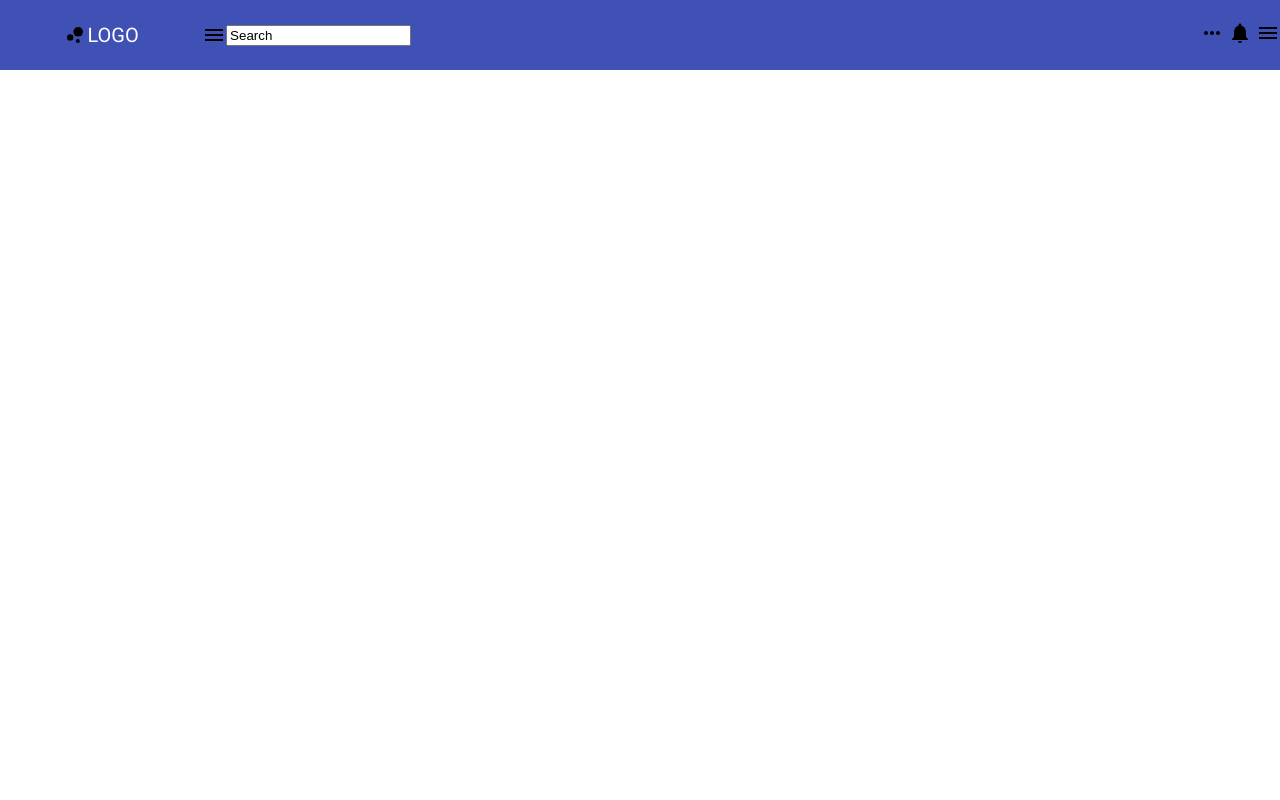
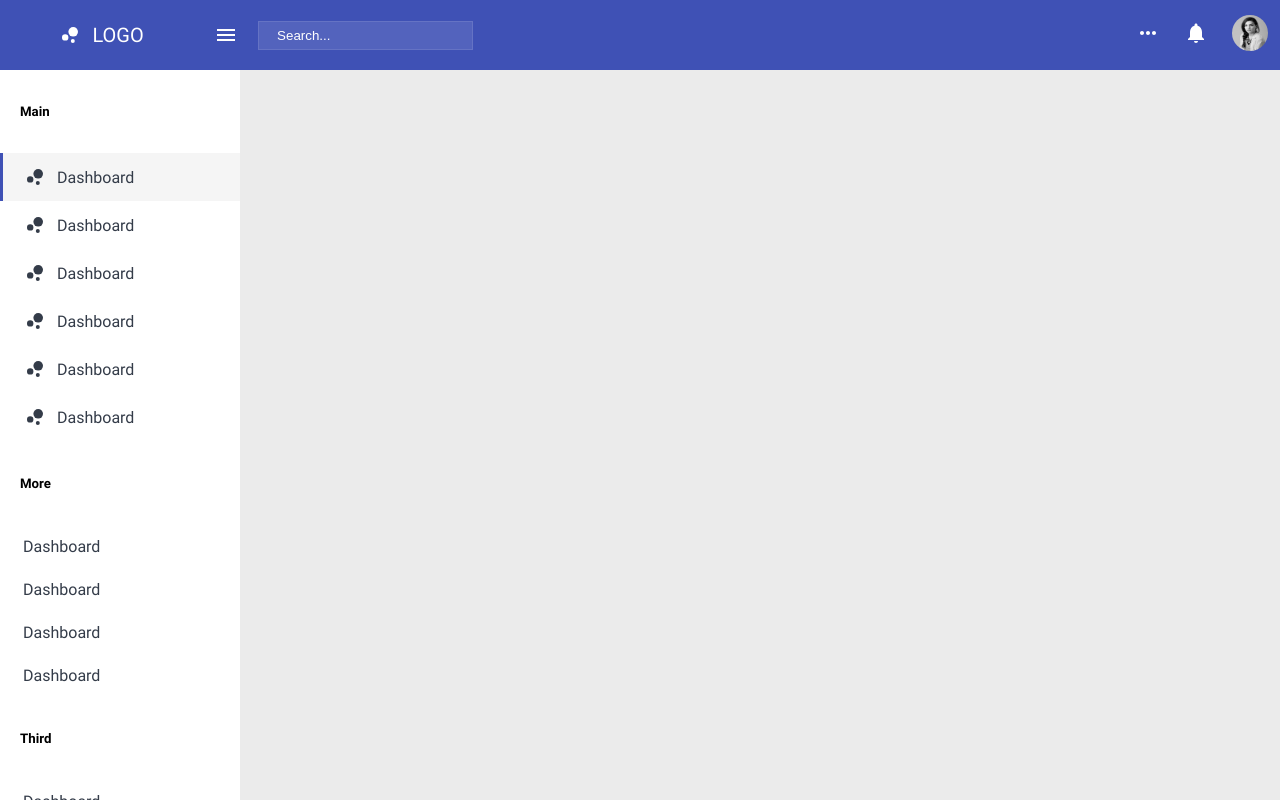
Before and after one commit to SmilingHangman/admin_panel_ui, a website built with webpack: page public/index.html in a window 1280 px wide. Built offline with nearby package versions, Linux system fonts and the light colour scheme.

Commit message:
some more job done

```diff
--- a/Gruntfile.js
+++ b/Gruntfile.js
@@ -18,11 +18,45 @@ module.exports = function(grunt) {
         },
       },
     },
+
+    svg_sprite: {
+			generate: {
+				cwd: 'web/assets/vendor/material-design-icons',
+				src: [
+					// 'content/svg/production/ic_add_24px.svg',
+					'../../../../public/assets/img/ic_dots_24px.svg',
+					'../../../../public/assets/img/ic_logo_24px.svg',
+					'../../../../public/assets/img/ic_menu_24px.svg',
+					'../../../../public/assets/img/ic_notification_24px.svg',
+
+				],
+				dest: 'src/sprites',
+
+				options: {
+					shape: {
+						id: {
+							generator: function(filename) {
+								var id = filename.match(/ic_(\w+)_\d+/);
+								return id[1];
+							}
+						},
+					},
+					mode: {
+						symbol: {
+							dest: ''
+						}
+					}
+				}
+			}
+		}
+
+
   });
 
   [
     'grunt-contrib-compass',
-    'grunt-contrib-watch'
+    'grunt-contrib-watch',
+    'grunt-svg-sprite'
   ].forEach(grunt.loadNpmTasks);
 
   grunt.registerTask('default', ['compass']);
--- a/package.json
+++ b/package.json
@@ -19,8 +19,10 @@
   "devDependencies": {
     "css-loader": "^3.2.0",
     "grunt": "^1.0.4",
+    "grunt-assemble": "^0.6.3",
     "grunt-contrib-compass": "^1.1.1",
     "grunt-contrib-watch": "^1.1.0",
+    "grunt-svg-sprite": "^1.5.0",
     "node-sass": "^4.12.0",
     "sass": "^1.23.0-module.beta.1",
     "sass-loader": "^8.0.0",
--- a/public/index.html
+++ b/public/index.html
@@ -14,22 +14,114 @@
     <nav>
         <div class="nav-logo">
             <a href="#">
-                <img src="assets/img/ic_logo.svg" alt="">
+                <svg>
+                    <use xlink:href="#logo"></use>
+                </svg>
                 <span>LOGO</span>
             </a>
         </div>
         <div class="nav-menu">
             <div class="nav-menu__left">
-                <img src="assets/img/burger.svg" alt="">
-                <input type="text" name="" value="Search">
+                <svg>
+                    <use xlink:href="#menu"></use>
+                </svg>
+                <input type="text" name="Search" placeholder="Search...">
             </div>
             <ul class="nav-menu__list">
-                <li><a href="#"><img src="assets/img/ic_dots.svg" alt=""></a></li>
-                <li><a href="#"><img src="assets/img/notification.svg" alt=""></a></li>
-                <li><a href="#"><img src="assets/img/burger.svg" alt=""></a></li>
+                <li><a href="#">
+                        <svg>
+                            <use xlink:href="#dots"></use>
+                        </svg>
+                    </a></li>
+                <li><a href="#">
+                        <svg>
+                            <use xlink:href="#notification"></use>
+                        </svg>
+                    </a></li>
+                <li><a href="#">
+                        <img class="img-circle" src="assets/img/portrait.png">
+                    </a></li>
             </ul>
         </div>
     </nav>
+
+    <div class="sidenav">
+        <div class="sidenav-divider">
+            <h5 class="sidenav__title">Main</h5>
+            <ul class="sidenav__list">
+                <li class="active">
+                    <a href="#"><svg><use xlink:href="#logo"></use></svg>Dashboard</a>
+                </li>
+                <li>
+                    <a href="#"><svg><use xlink:href="#logo"></use></svg>Dashboard</a>
+                </li>
+                <li>
+                    <a href="#"><svg><use xlink:href="#logo"></use></svg>Dashboard</a>
+                </li>
+                <li>
+                    <a href="#"><svg><use xlink:href="#logo"></use></svg>Dashboard</a>
+                </li>
+                <li>
+                    <a href="#"><svg><use xlink:href="#logo"></use></svg>Dashboard</a>
+                </li>
+                <li>
+                    <a href="#"><svg><use xlink:href="#logo"></use></svg>Dashboard</a>
+                </li>
+            </ul>
+            <h5 class="sidenav__title">More</h5>
+            <ul class="sidenav__list">
+                <li>
+                    <a href="#">Dashboard</a>
+                </li>
+                <li>
+                    <a href="#">Dashboard</a>
+                </li>
+                <li>
+                    <a href="#">Dashboard</a>
+                </li>
+                <li>
+                    <a href="#">Dashboard</a>
+                </li>
+            </ul>
+            <h5 class="sidenav__title">Third</h5>
+            <ul class="sidenav__list">
+                <li>
+                    <a href="#">Dashboard</a>
+                </li>
+                <li>
+                    <a href="#">Dashboard</a>
+                </li>
+                <li>
+                    <a href="#">Dashboard</a>
+                </li>
+            </ul>
+        </div>
+    </div>
+
+    <div>
+        <?xml version="1.0" encoding="utf-8"?><svg xmlns="http://www.w3.org/2000/svg"
+            xmlns:xlink="http://www.w3.org/1999/xlink">
+            <symbol viewBox="0 0 24 24" id="dots" xmlns="http://www.w3.org/2000/svg">
+                <path d="M0 0h24v24H0z" fill="none" />
+                <path
+                    d="M6 10c-1.1 0-2 .9-2 2s.9 2 2 2 2-.9 2-2-.9-2-2-2zm12 0c-1.1 0-2 .9-2 2s.9 2 2 2 2-.9 2-2-.9-2-2-2zm-6 0c-1.1 0-2 .9-2 2s.9 2 2 2 2-.9 2-2-.9-2-2-2z" />
+            </symbol>
+            <symbol viewBox="0 0 24 24" id="logo" xmlns="http://www.w3.org/2000/svg">
+                <path fill="none" d="M0 0h24v24H0z" />
+                <circle cx="7.2" cy="14.4" r="3.2" />
+                <circle cx="14.8" cy="18" r="2" />
+                <circle cx="15.2" cy="8.8" r="4.8" />
+            </symbol>
+            <symbol viewBox="0 0 24 24" id="menu" xmlns="http://www.w3.org/2000/svg">
+                <path d="M0 0h24v24H0z" fill="none" />
+                <path d="M3 18h18v-2H3v2zm0-5h18v-2H3v2zm0-7v2h18V6H3z" />
+            </symbol>
+            <symbol viewBox="0 0 24 24" id="notification" xmlns="http://www.w3.org/2000/svg">
+                <path
+                    d="M12 22c1.1 0 2-.9 2-2h-4a2 2 0 002 2zm6-6v-5c0-3.07-1.64-5.64-4.5-6.32V4c0-.83-.67-1.5-1.5-1.5s-1.5.67-1.5 1.5v.68C7.63 5.36 6 7.92 6 11v5l-2 2v1h16v-1l-2-2z" />
+            </symbol>
+        </svg>
+    </div>
 </body>
 
 </html>
--- a/src/assets/style/_navbar.scss
+++ b/src/assets/style/_navbar.scss
@@ -1,6 +1,9 @@
 nav {
     background: $main-color;
     display: flex;
+    svg {
+        fill: #ffffff;
+    }
 }
 
 .nav-logo {
@@ -18,6 +21,9 @@ nav {
         font-size: 20px;
         text-transform: uppercase;
     }
+    svg {
+        margin-right: 10px;
+    }
 }
 
 .nav-menu {
@@ -29,12 +35,37 @@ nav {
     &__left {
         display: flex;
         align-items: center;
+        svg {
+            padding: 0 20px 0 12px;
+        }
+        input {
+            border: 1px solid rgba(255, 255, 255, 0.1);
+            background: rgba(255, 255, 255, 0.1);
+            color: #ffffff;
+            padding: 6px 18px;
+            &::placeholder {
+                color: #ffffff;
+                opacity: 1;
+            }
+        }
     }
     &__list {
+        display: flex;
+        align-items: center;
         margin: 0;
         padding: 0;
         li {
             display: inline-block;
+            padding: 0 12px;
+            a {
+                display: inline-block;
+            }
+        }
+
+        .img-circle {
+            border-radius: 50%;
+            height: 36px;
+            width: 36px;
         }
     }
 }
--- /dev/null
+++ b/src/assets/style/_sidenav.scss
@@ -0,0 +1,37 @@
+.sidenav {
+    position: fixed;
+    overflow: auto;
+    left: 0;
+    width: $sidenav-width;
+    height: 100%;
+    background: #ffffff;
+    &__list {
+        padding: 0;
+        li {
+        display: block;
+        border-left: 3px solid transparent;
+        }
+        a {
+            display: flex;
+            align-items: center;
+            text-decoration: none;
+            padding: 12px 20px;
+            color: $text-color;
+            svg {
+                margin-right: 10px;
+                fill: $text-color;
+            }
+        }
+        // class active zemiau buvo su &, neveike
+        .active {
+            background: #f5f5f5;
+            border-left: 3px solid $main-color;
+        }
+    }
+    &__title {
+        padding: 12px 20px;
+    }
+}
+.sidenav-divider {
+    padding-bottom: 100px;
+}
--- a/src/assets/style/_variables.scss
+++ b/src/assets/style/_variables.scss
@@ -2,3 +2,4 @@ $main-color: #3f51b5;
 $nav-height: 70px;
 $sidenav-width: 240px;
 $nav-text-color: #ffffff;
+$text-color: #343c49;
--- a/src/assets/style/app.scss
+++ b/src/assets/style/app.scss
@@ -1,8 +1,21 @@
 @import 'variables';
 @import 'navbar';
 @import 'fonts';
+@import 'sidenav';
 
 body {
     margin: 0;
     font-family: 'Roboto', sans-serif;
+    background: #ebebeb;
 }
+
+svg {
+    width: 24px;
+    height: 24px;
+}
+
+img {
+    max-width: 100%;
+    height: auto;
+    display: block;
+}
```
Also changed, not shown: public/assets/img/ic_dots_24px.svg (renamed from public/assets/img/ic_dots.svg), public/assets/img/ic_logo_24px.svg (renamed from public/assets/img/ic_logo.svg), public/assets/img/ic_menu_24px.svg (renamed from public/assets/img/burger.svg), public/assets/img/ic_notification_24px.svg (renamed from public/assets/img/notification.svg), public/assets/img/portrait.png (added), public/assets/style/app.css, src/sprites/svg/sprite.symbol.svg (added), 1 other file.
